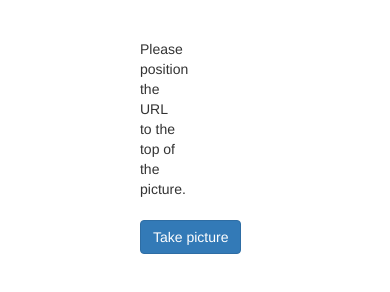
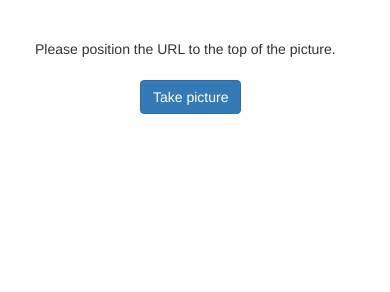
Before and after one commit to balkanguler/url-extractor, a website: page public/index.html in a window 390 px wide. Drawn offline with nearby package versions, Linux system fonts and the light colour scheme.

Commit message:
chages homepage message

```diff
--- a/public/index.html
+++ b/public/index.html
@@ -43,9 +43,9 @@
 <body>
   <form method="POST" action="/" enctype="multipart/form-data" id="form">
     <div class="row">
-      <div class="col-xs-4 col-md-4"></div>
-      <p class="col-xs-2 col-md-3">Please position the URL to the top of the picture.</p>
-      <div class="col-xs-4 col-md-4"></div>
+      <div class="col-xs-1 col-md-4"></div>
+      <p class="col-xs-10 col-md-3">Please position the URL to the top of the picture.</p>
+      <div class="col-xs-1 col-md-4"></div>
     </div>
     <div class="row">
       <div class="col-xs-4 col-md-4"></div>
```
